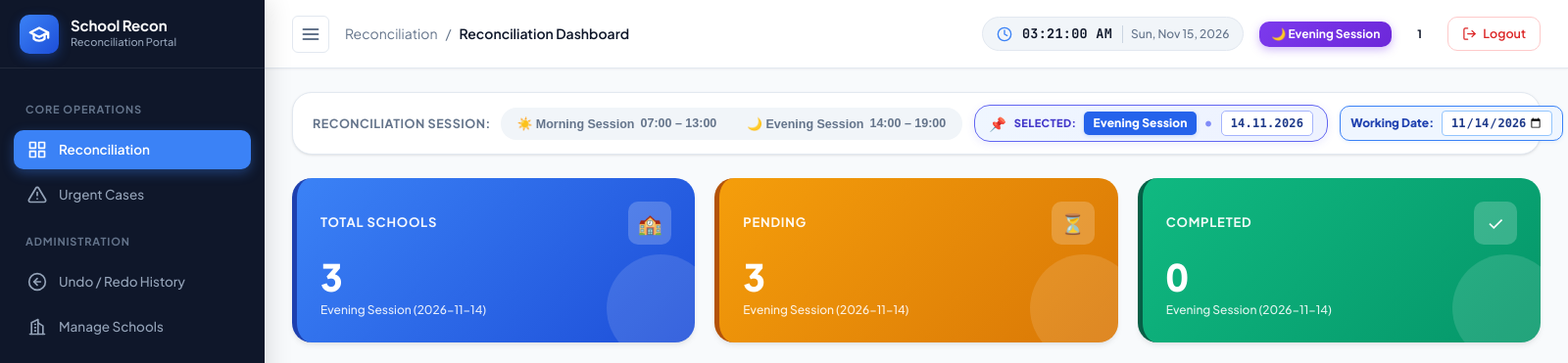
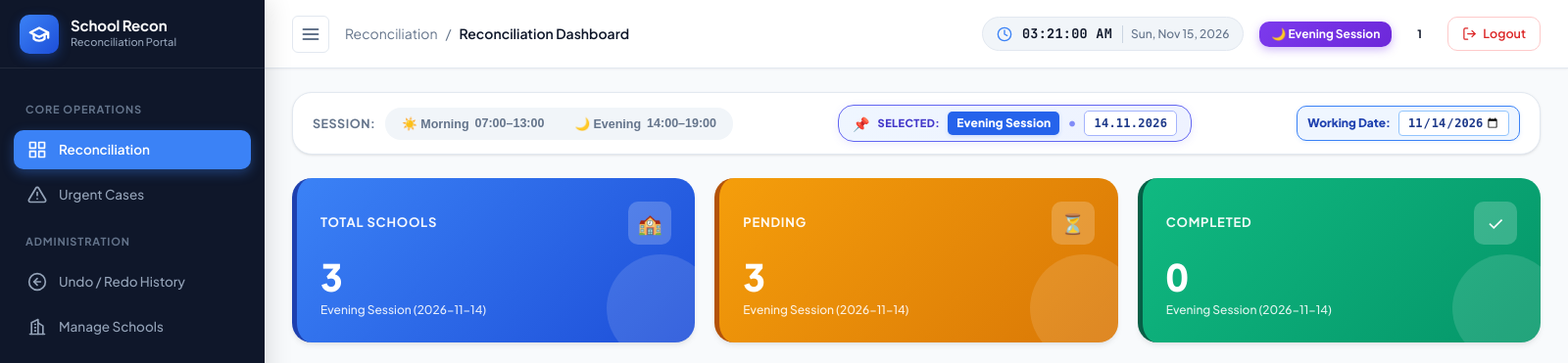
Before and after one commit to Adarsh1530/reconsilation, a PHP site: page /dashboard.php in a window 1600 px wide. Shown: the top 371 px of the page at 98% size. Run offline with PHP 8.4, Linux system fonts and the light colour scheme; a user stored in the database is signed in; data comes from the database, SQL or seed files in the repository; data that the repository does not hold is empty; some libraries are stand-ins or nearby versions.

Commit message:
Align session switcher, selected badge, and date picker cleanly in control bar and move announcement button to topbar

```diff
--- a/dashboard.php
+++ b/dashboard.php
@@ -38,15 +38,15 @@ include __DIR__ . '/includes/header.php';
      ========================================================================== -->
 <div class="session-control-bar">
     <div class="session-toggle-wrapper">
-        <span class="session-toggle-label">Reconciliation Session:</span>
+        <span class="session-toggle-label">Session:</span>
         <div class="session-pills">
             <button type="button" class="session-pill-btn session-switch-btn am-pill <?= ($active_session === 'AM') ? 'active' : '' ?>" data-session="AM">
-                <span>☀️ Morning Session</span>
-                <span class="session-time-hint"><?= e($am_start) ?> – <?= e($am_end) ?></span>
+                <span>☀️ Morning</span>
+                <span class="session-time-hint"><?= e($am_start) ?>–<?= e($am_end) ?></span>
             </button>
             <button type="button" class="session-pill-btn session-switch-btn pm-pill <?= ($active_session === 'PM') ? 'active' : '' ?>" data-session="PM">
-                <span>🌙 Evening Session</span>
-                <span class="session-time-hint"><?= e($pm_start) ?> – <?= e($pm_end) ?></span>
+                <span>🌙 Evening</span>
+                <span class="session-time-hint"><?= e($pm_start) ?>–<?= e($pm_end) ?></span>
             </button>
         </div>
     </div>
@@ -65,12 +65,6 @@ include __DIR__ . '/includes/header.php';
             <label for="workingDateInput">Working Date:</label>
             <input type="date" id="workingDateInput" class="date-input" value="<?= e($working_date) ?>" max="<?= date('Y-m-d') ?>">
         </div>
-
-        <?php if (has_role(ROLE_SUPER_ADMIN)): ?>
-        <button type="button" class="btn btn-sm btn-notification-manage" id="btnManageNotifications" title="Super Admin: Post or manage notifications for all users">
-            📣 Manage Announcements
-        </button>
-        <?php endif; ?>
     </div>
 </div>
 
--- a/includes/header.php
+++ b/includes/header.php
@@ -75,6 +75,12 @@ $active_session = $_SESSION['active_session'] ?? (date('H') >= 14 ? SESSION_PM :
                     <?= e($user['role_name']) ?>
                 </span>
 
+                <?php if (has_role(ROLE_SUPER_ADMIN)): ?>
+                <button type="button" class="btn btn-sm btn-notification-manage" id="btnManageNotifications" title="Super Admin: Post or manage announcements for all users">
+                    📣 Announcements
+                </button>
+                <?php endif; ?>
+
                 <!-- Logout Link -->
                 <a href="logout.php" class="btn-logout" title="Secure Sign Out">
                     <svg width="15" height="15" viewBox="0 0 24 24" fill="none" stroke="currentColor" stroke-width="2" stroke-linecap="round" stroke-linejoin="round">
```
